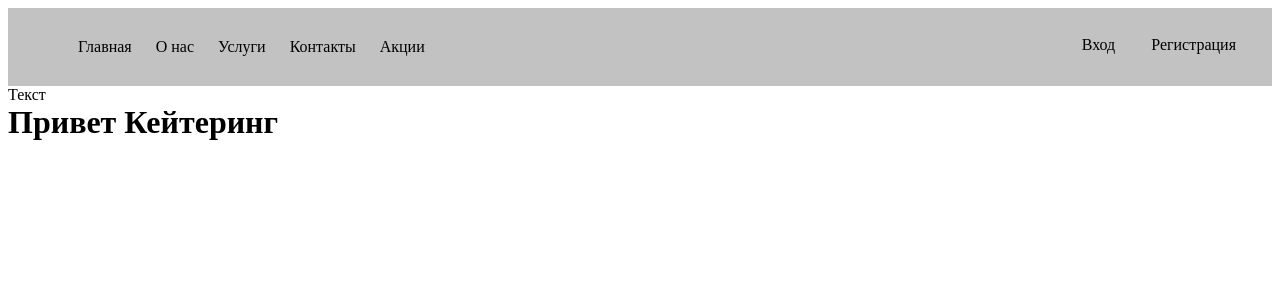
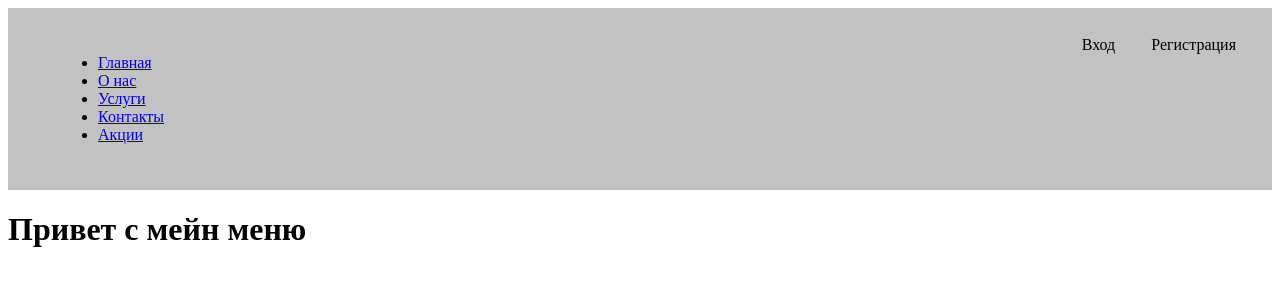
Before and after one commit to SimpleRoach/catering, a Django app: page / in a window 1280 px wide. Shown: the top 300 px of the page. Run offline with Django 5.2, Linux system fonts and the light colour scheme.

Commit message:
Удалил ненужные настройки

```diff
--- a/main_menu/static/main_menu/css/base.css
+++ b/main_menu/static/main_menu/css/base.css
@@ -15,26 +15,7 @@
   float: left;
 }
 
-h1 {
-  margin: 0;
-}
 
-
-nav ul {
-  list-style: none;
-  margin: 0;
-  padding: 0;
-}
-
-nav li {
-  display: inline-block;
-  margin-left: 20px;
-}
-
-nav a {
-  text-decoration: none;
-  color: #000000;
-}
 
 .actions {
   position: absolute;
--- a/main_menu/templates/main_menu/index.html
+++ b/main_menu/templates/main_menu/index.html
@@ -5,7 +5,6 @@
 {% endblock %}
 
 {% block content %}
-    Текст
-    <h1>Привет Кейтеринг</h1>
+    <h1>Привет с мейн меню</h1>
 
 {% endblock %}
```
